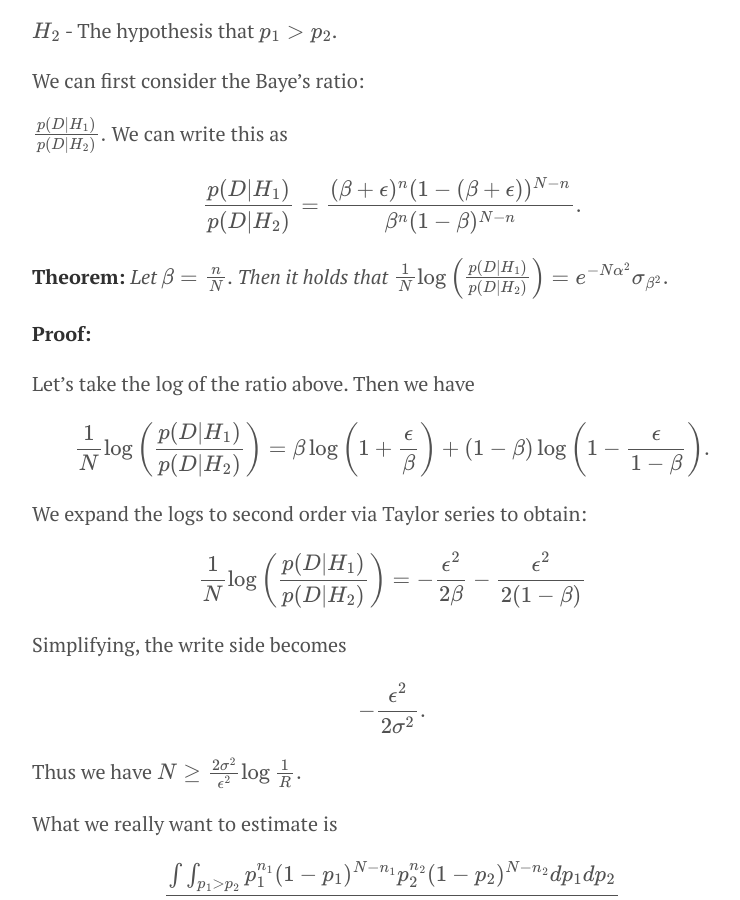
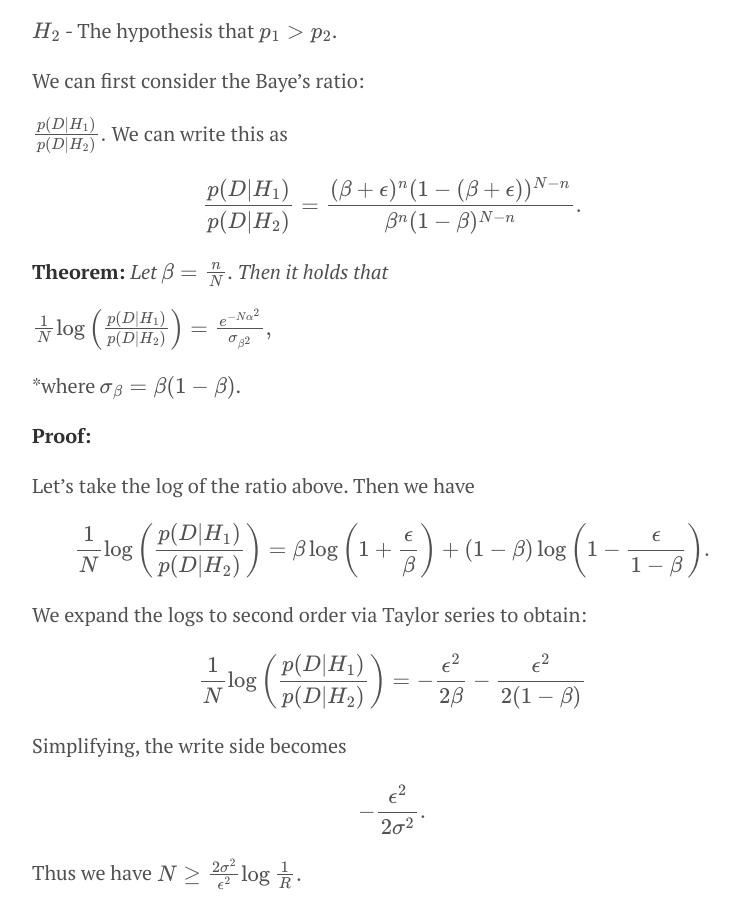
Before and after one commit to doriang102/doriang102.github.io, a Jekyll site: the page built from _posts/2017-06-10-hypothesis-testing-part-2-in-progress.md, in a window 1280 px wide and 900 px high, scrolled down 5890 px. Shown: the whole window, without its empty margins (248-988 px from the left). Built offline with Jekyll 4.4.1, drawn with Linux system fonts in a browser that asks for light colours; our own code applies the rules of GitHub Pages for plain Markdown files; formulas are drawn with MathJax 3.

Commit message:
Update 2017-06-10-hypothesis-testing-part-2-in-progress.md

```diff
--- a/_posts/2017-06-10-hypothesis-testing-part-2-in-progress.md
+++ b/_posts/2017-06-10-hypothesis-testing-part-2-in-progress.md
@@ -169,7 +169,10 @@
 $$ \frac{p(D \lvert H_1)}{p(D \lvert H_2)} = \frac{(\beta+\epsilon)^n (1- (\beta+\epsilon))^{N-n} }{ \beta^n (1- \beta)^{N-n}}.$$
 
 **Theorem:**  *Let $$ \beta = \frac{n}{N}$$. Then it holds that*
-*$$ \frac{1}{N} \log \left(\frac{p(D \lvert H_1)}{p(D \lvert H_2)}\right) = e^{-N \alpha^2}{\sigma_{\beta^2}}.$$*
+
+*$$ \frac{1}{N} \log \left(\frac{p(D \lvert H_1)}{p(D \lvert H_2)}\right) = \frac{e^{-N \alpha^2}}{\sigma_{\beta^2}},$$*
+
+*where $$\sigma_{\beta} = \beta (1- \beta) $$.
 
 
 **Proof:**
```
